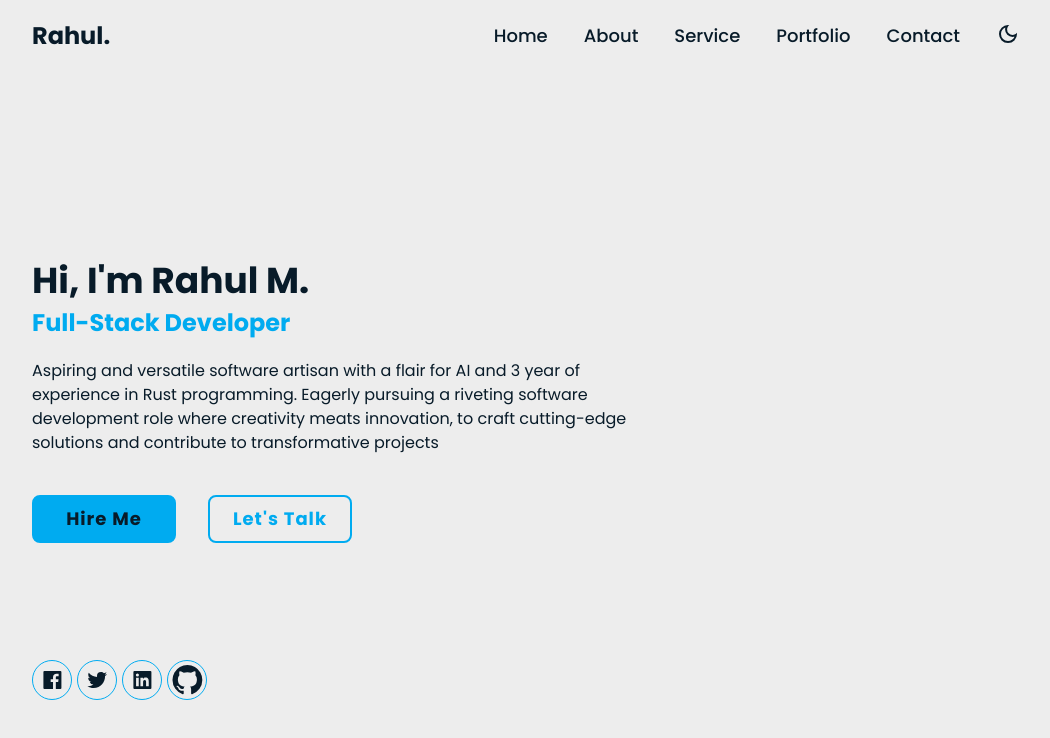
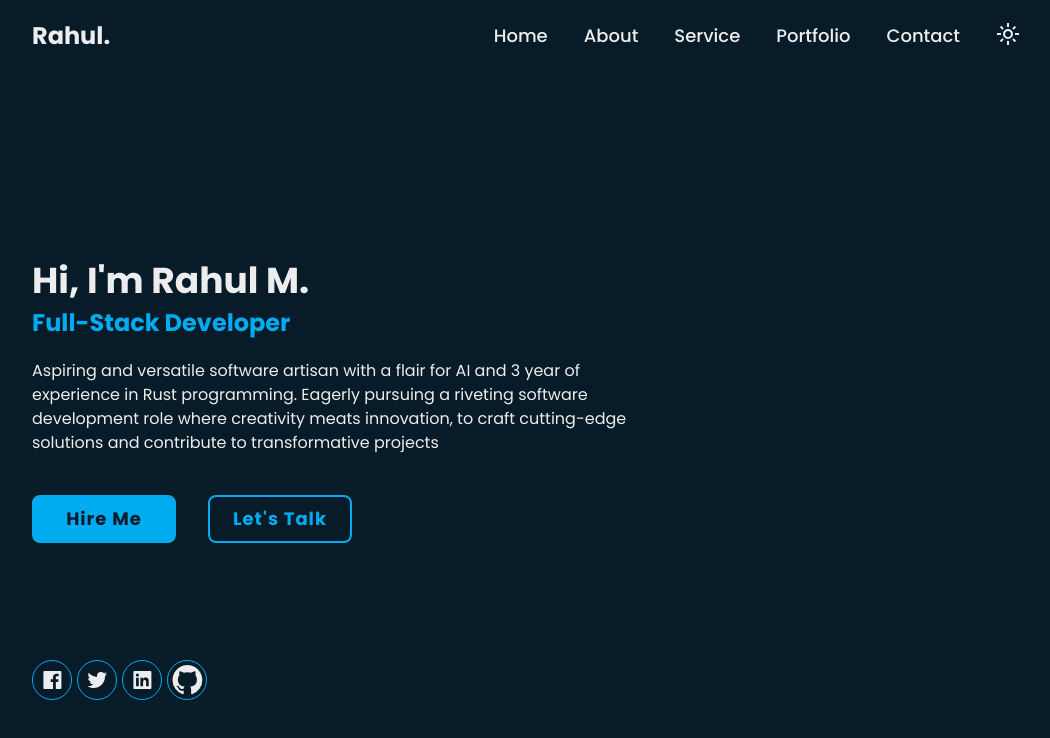
Before and after one commit to Rahul721999/my-portfolio, a React (Vite) app: page / in a window 1280 px wide. Shown: the top 738 px of the page, without its empty margins (96-1146 px from the left). Built offline with nearby package versions, Linux system fonts and the light colour scheme.

Commit message:
added: logo animation

```diff
--- a/src/App.css
+++ b/src/App.css
@@ -37,6 +37,23 @@ body {
   text-shadow: 0 0 20px #00abf0;
 }
 
+/* Logo */
+.logo{
+  cursor: default;
+  opacity: 0;
+  animation: slideRight 1s ease forwards;
+}
+
+@keyframes slideRight {
+  0%{
+    transform: translateX(-100px);
+    opacity: 0;
+  }
+  100%{
+    transform: translateX(0);
+    opacity: 1;
+  }
+}
 
 /* Hire me button from Home page*/
 .hire-me-btn::before {
--- a/src/App.jsx
+++ b/src/App.jsx
@@ -2,7 +2,7 @@ import { Navbar, Home } from "./components";
 import React, { useState, useEffect } from "react";
 
 export default function App() {
-  const [theme, setTheme] = useState('light');
+  const [theme, setTheme] = useState('dark');
 
   useEffect(() => {
     document.documentElement.setAttribute('data-theme', theme);
--- a/src/components/Navbar.jsx
+++ b/src/components/Navbar.jsx
@@ -6,7 +6,7 @@ const Navbar = ({ toggleTheme, theme }) => {
     const themeIcon = theme === 'light' ? moonIcon : sunIcon;
     return (
         <header className="fixed top-0 left-0 w-full z-100 padding-x-10p p-[20px] flex items-center justify-between bg-transparent">
-            <a className="text-2xl font-bold ">Rahul.</a>
+            <a className="text-2xl font-bold logo">Rahul.</a>
             <nav className="flex">
                 <a href="#" className="text-lg font-medium  mr-9 transition-colors duration-300 hover:text-cyan nav-bar-component">Home</a>
                 <a href="#" className="text-lg font-medium  mr-9 transition-colors duration-300 hover:text-cyan nav-bar-component">About</a>
```
